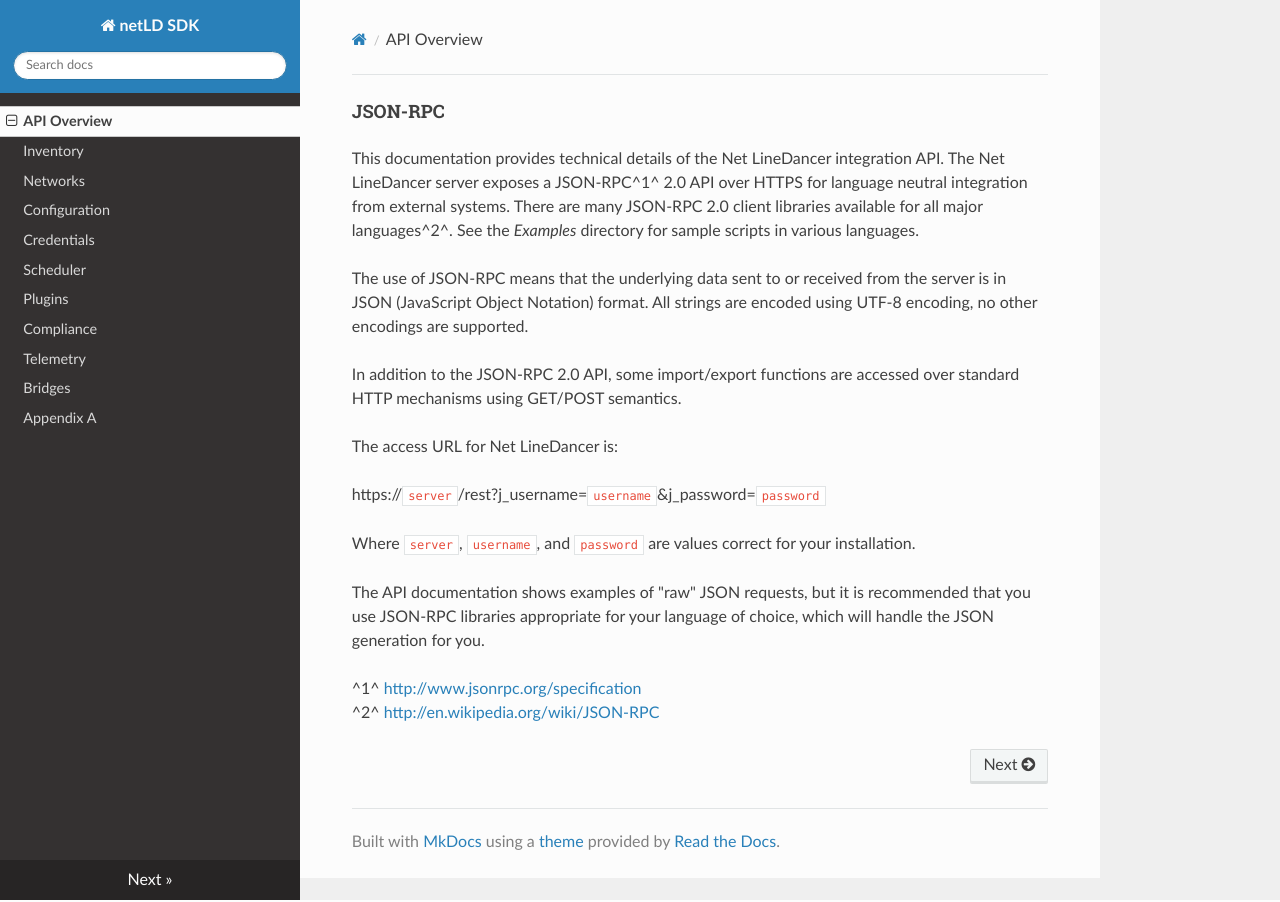
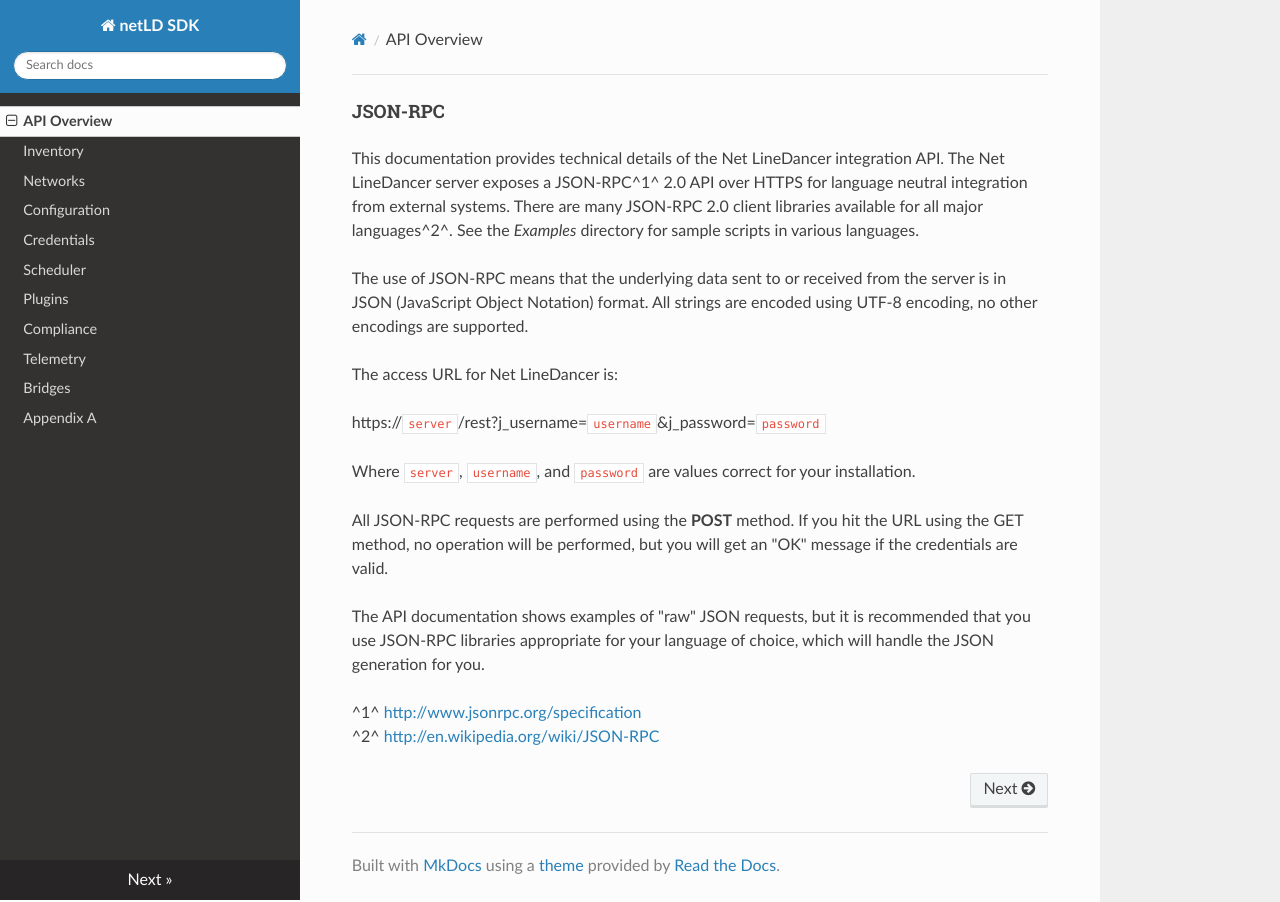
Before and after one commit to logicvein/NetLD-SDK, an MkDocs documentation site: the page built from docs/Welcome.md, in a window 1280 px wide. Built offline with MkDocs 1.6.1, drawn with Linux system fonts in a browser that asks for light colours; nearby versions of some CDN libraries; old or Windows-style settings are respelled for this version of MkDocs.

Commit message:
Clarify that POST should be used for API calls

````diff
--- a/docs/Welcome.md
+++ b/docs/Welcome.md
@@ -2,8 +2,6 @@
 This documentation provides technical details of the Net LineDancer integration API.  The Net LineDancer server exposes a JSON-RPC^1^  2.0 API over HTTPS for language neutral integration from external systems. There are many JSON-RPC 2.0 client libraries available for all major languages^2^.  See the *Examples* directory for sample scripts in various languages.
 
 The use of JSON-RPC means that the underlying data sent to or received from the server is in JSON (JavaScript Object Notation) format.  All strings are encoded using UTF-8 encoding, no other encodings are supported.
-
-In addition to the JSON-RPC 2.0 API, some import/export functions are accessed over standard HTTP mechanisms using GET/POST semantics.
 
 The access URL for Net LineDancer is:
 
@@ -11,9 +9,12 @@
 
 Where ```server```, ```username```, and ```password``` are values correct for your installation.
 
+All JSON-RPC requests are performed using the **POST** method. If you hit the URL using the GET method, no operation will be performed, but you will get an "OK" message if the credentials are valid.
+
 The API documentation shows examples of "raw" JSON requests, but it is recommended that you use JSON-RPC libraries appropriate for your language of choice, which will handle the JSON generation for you.
 
 ^1^ [http://www.jsonrpc.org/specification](http://www.jsonrpc.org/specification) <br/>
 ^2^ [http://en.wikipedia.org/wiki/JSON-RPC](http://en.wikipedia.org/wiki/JSON-RPC#Implementations) <br/>
 
+
 <p>
````
